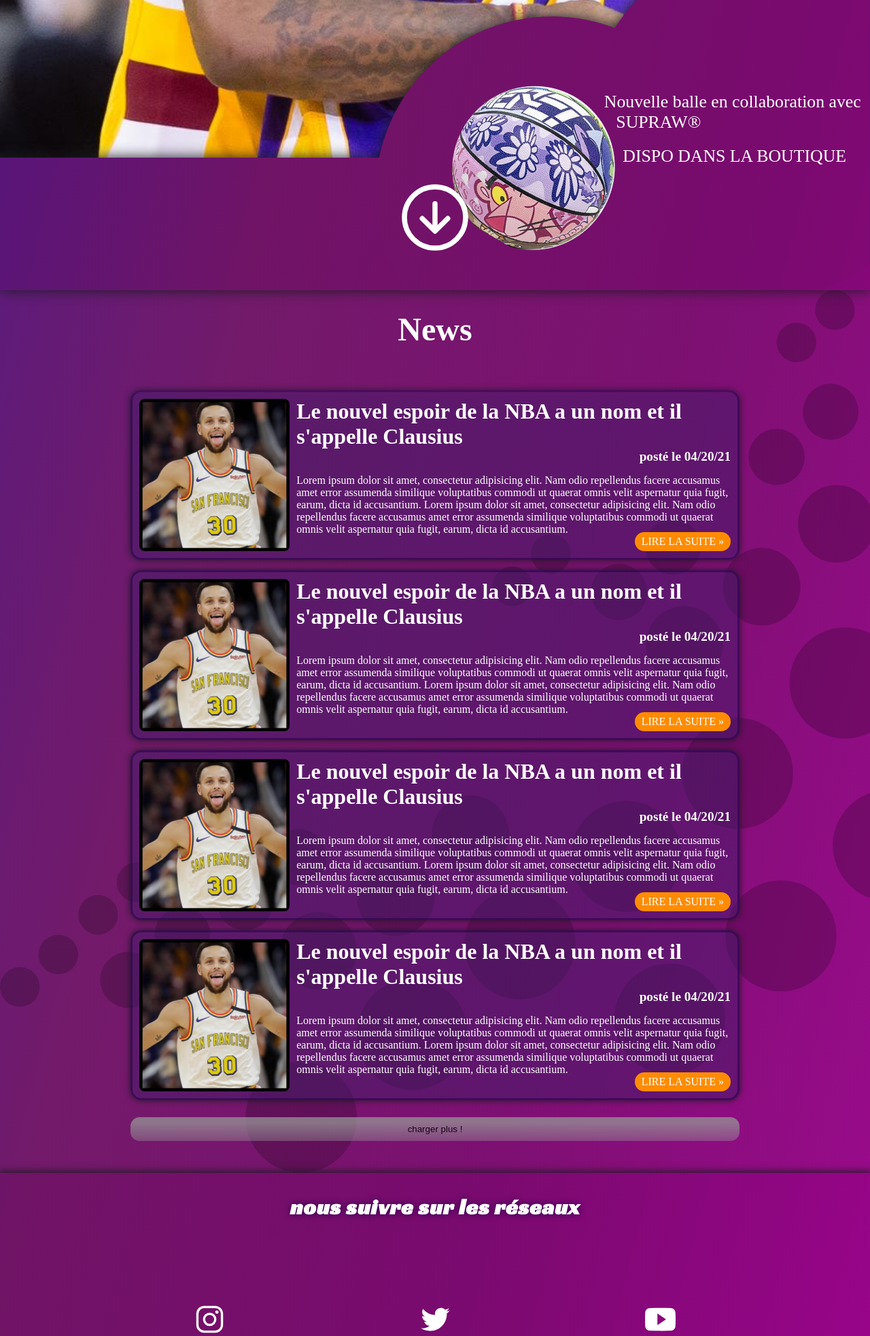
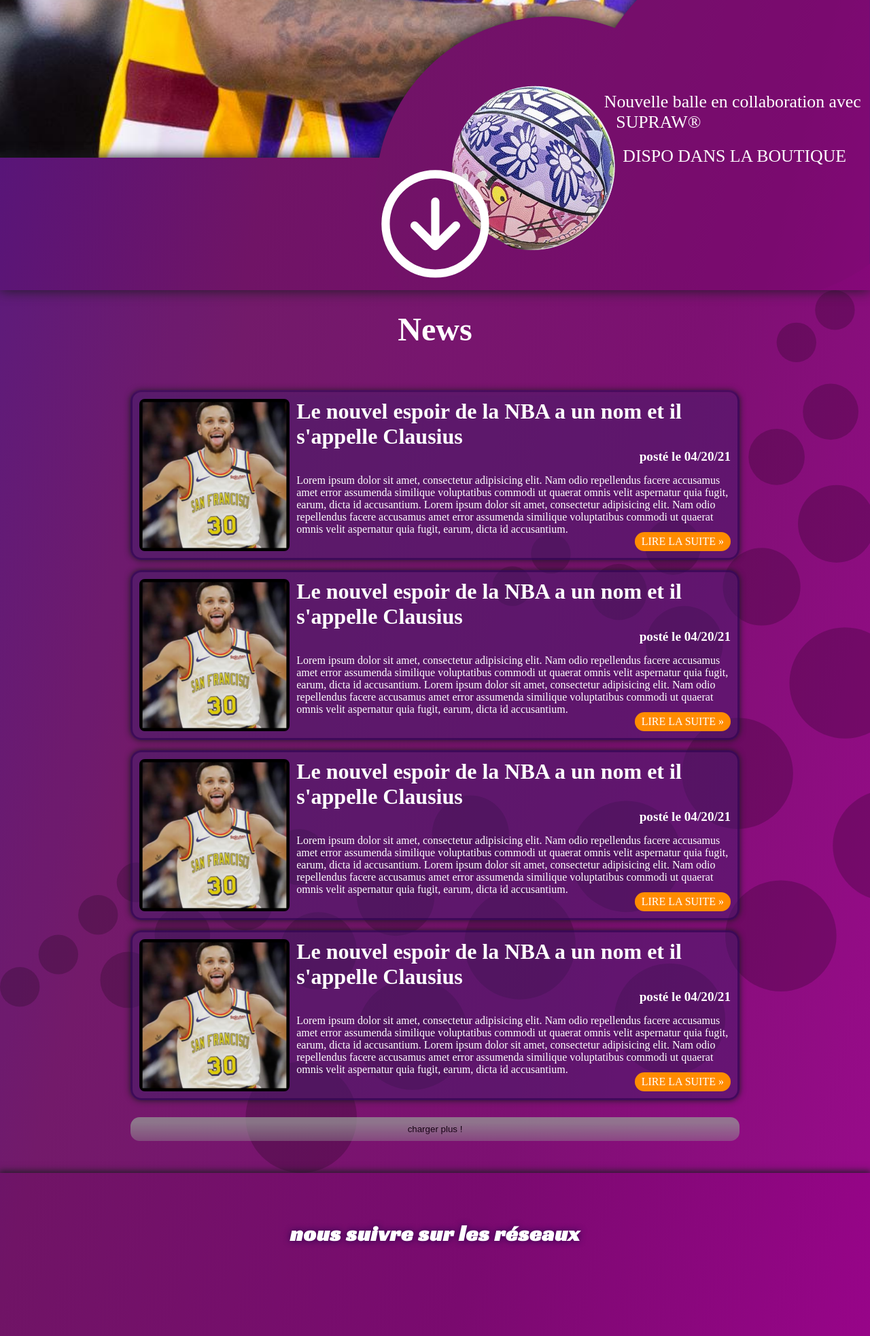
Before and after one commit to joachim-brisset/Projet-Web, a PHP site: page /views/home.php in a window 1280 px wide. Shown: the part 872-2838 px from the top of the page at 68% size. Run offline with PHP 8.4, Linux system fonts and the light colour scheme; some libraries are stand-ins or nearby versions.

Commit message:
Small fix

```diff
--- a/css/footer.css
+++ b/css/footer.css
@@ -2,7 +2,8 @@ footer {
     position: relative;
     display: flex;
     flex-flow: column nowrap;
-    height: 27vh;
+    justify-content: space-around;
+    height: calc(34vh - var(--header-height));
     text-align: center;
     font-family: 'Racing Sans One', cursive;
     letter-spacing: 1px;
@@ -10,12 +11,8 @@ footer {
     box-shadow: 0 0 10px 2px #1A1C1F;
 }
 
-footer h1{
-    padding-top: 30px;
-}
 footer > .links {
     position: relative;
-    top: 35%;
 
     display: flex;
     flex-flow: row nowrap;
--- a/css/home.css
+++ b/css/home.css
@@ -50,7 +50,7 @@ main {
 }
 
 #cover-bottom .scroll-down{
-    font-size: 5em;
+    font-size: 10vh;
     margin: auto;
 }
 
@@ -58,7 +58,7 @@ main {
     --circle-width: 40vh;
 
     position: absolute;
-    bottom: 0; height: calc(var(--circle-width) + 15vh);
+    bottom: 0; height: calc(var(--circle-width));
     right: 0; width: calc(2* var(--circle-width));
 
     overflow: hidden;
```
